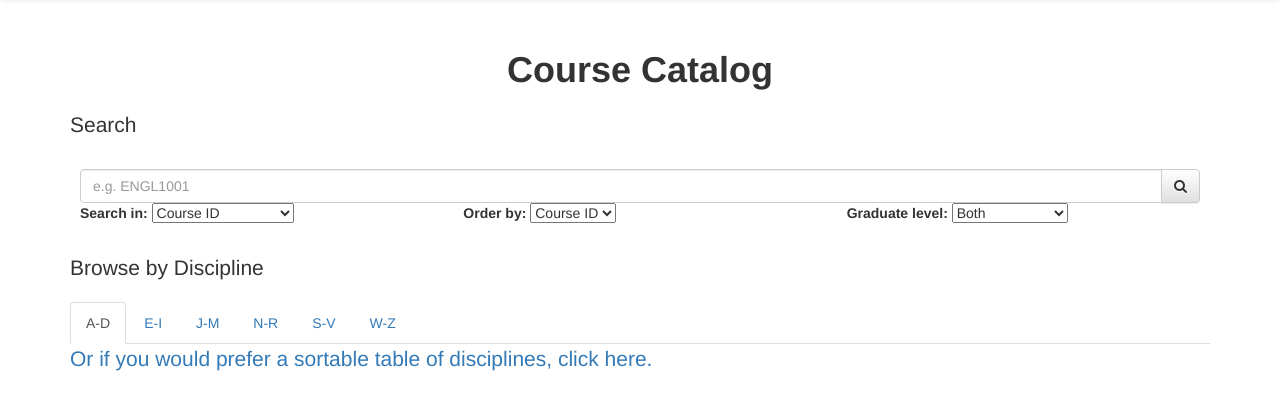
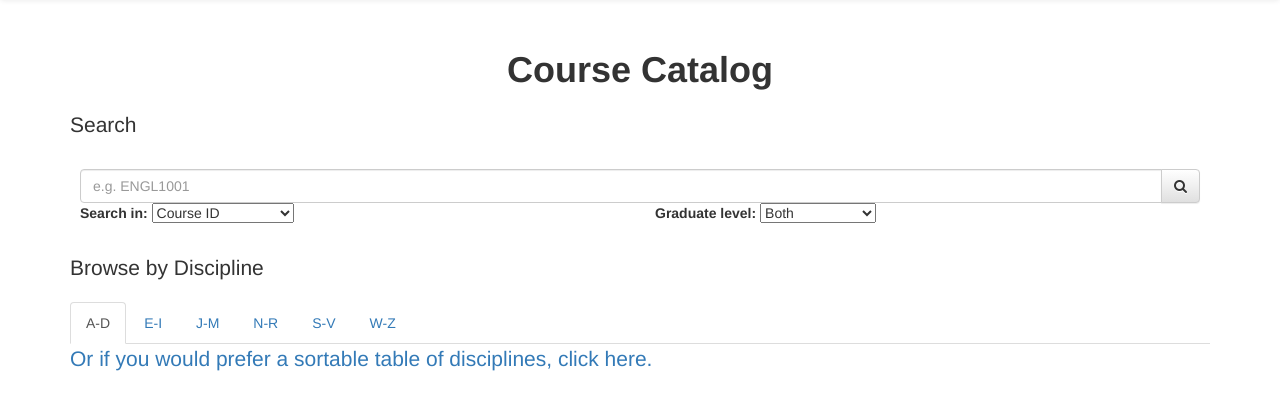
Before and after one commit to cssko/cssko, a Django app: template course_catalog/templates/catalog.html in a window 1280 px wide. Shown: the part 54-464 px from the top of the page. Run offline with Django 3.2, Linux system fonts and the light colour scheme; the template is opened without the code that fills it, so the values that code supplies are empty; parts of the project's set-up code (start-up, migrations or seed data) failed here and were passed over; some libraries are stand-ins or nearby versions.

Commit message:
Removing legacy code from templates

```diff
--- a/course_catalog/templates/catalog.html
+++ b/course_catalog/templates/catalog.html
@@ -26,26 +26,17 @@ Course Catalog
           </div>
           <div class="form">
             <div class="row">
-              <div class="form-group col-xs-12 col-sm-4">
+              <div class="form-group col-xs-12 col-sm-6">
                 <label class="filter-col" style="margin-right:0;" for="i">Search in:</label>
                 <select id="i" class="selectpicker show-tick" data-width="100%" name="i"
                         data-style="btn-default">
                   <option selected="selected" value="id">Course ID</option>
-                  <option value="disc">Discipline</option>
                   <option value="title">Course Title</option>
                   <option value="desc">Course Description</option>
-                  <option value="all">All</option>
+                  <option value="all">All of the Above</option>
                 </select>
               </div>
-              <div class="form-group col-xs-12 col-sm-4">
-                <label class="filter-col" style="margin-right:0;" for="sort">Order by:</label>
-                <select id="sort" class="selectpicker show-tick" data-width="100%" name="sort"
-                        data-style="btn-default">
-                  <option selected="selected" value="id">Course ID</option>
-                  <option value="disc">Discipline</option>
-                </select>
-              </div>
-              <div class="form-group col-xs-12 col-sm-4">
+              <div class="form-group col-xs-12 col-sm-6">
                 <label class="filter-col" style="margin-right:0;" for="grad">Graduate level:</label>
                 <select id="grad" class="selectpicker show-tick" data-width="100%" name="grad"
                         data-style="btn-default">
```
Also changed, not shown: course_catalog/templates/search_results.html (+22 -4 lines), course_catalog/templates/sections.html (+4 -4 lines).
